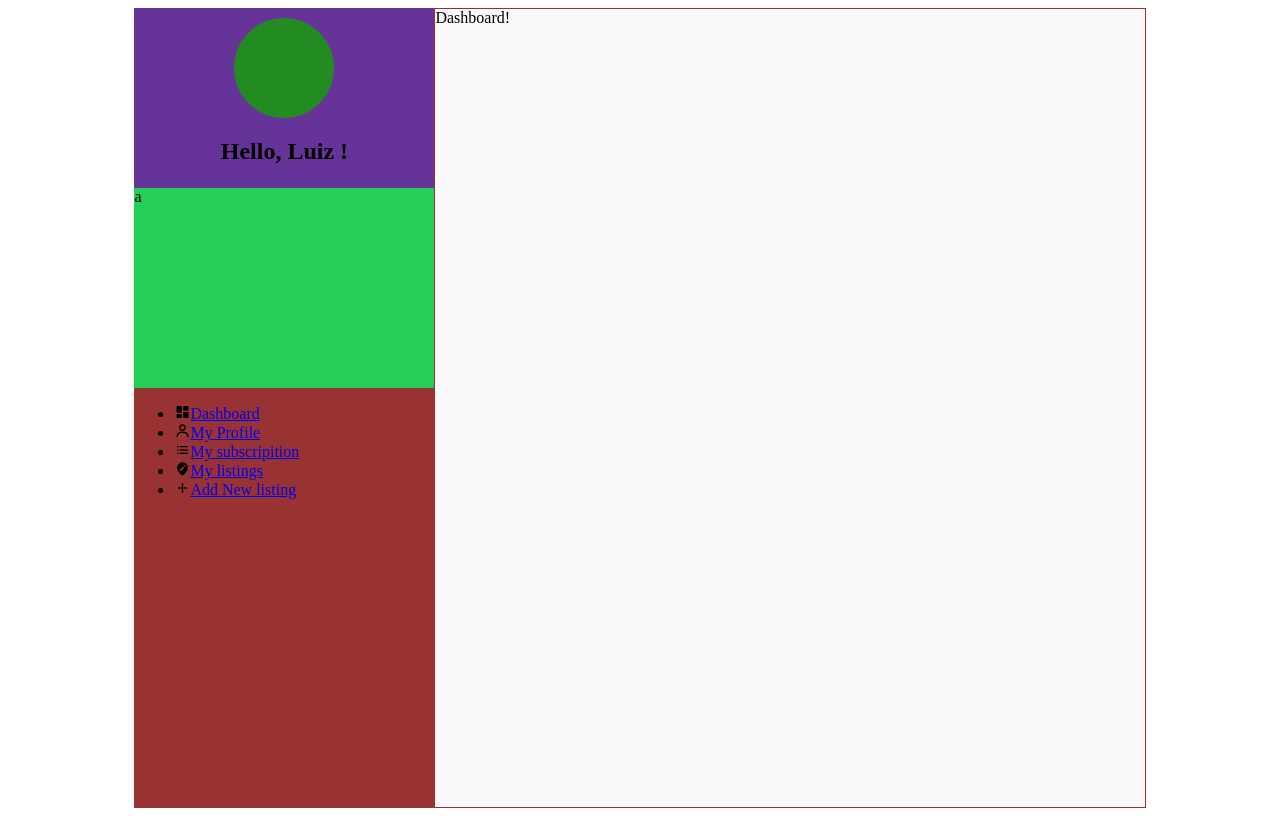
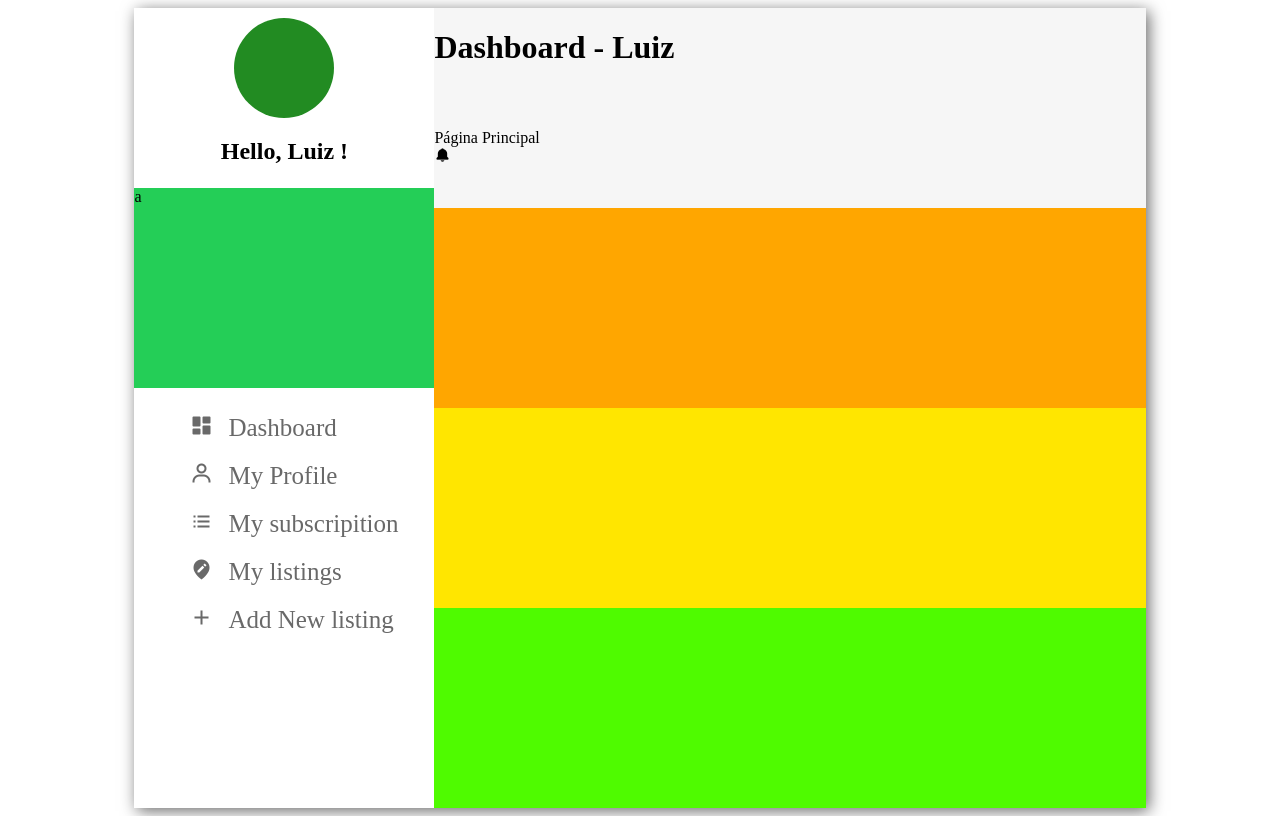
Before and after one commit to Lfbolognin/FRAMEWORKS, an Angular app in the folder my-app/: page /dashboard in a window 1280 px wide. Built offline with nearby package versions, Linux system fonts and the light colour scheme.

Commit message:
Add files via upload

```diff
--- a/my-app/src/app/components/dashboard/dashboard.component.css
+++ b/my-app/src/app/components/dashboard/dashboard.component.css
@@ -1,25 +1,18 @@
-.container{
+.container {
   margin: 0 auto;
   width: 80%;
   height: 100vh;
   display: grid;
   grid-template-columns: 300px 1fr;
+  box-shadow: 3px 3px 15px #696969;
 }
 
-
-
-.content{
-    background: #fafafd;
-    border: 1px solid brown;
-}
-
-.user_info{
+.user_info {
   display: grid;
   grid-template-rows: 180px 200px 1fr;
 }
 
-.profile{
-background: rebeccapurple;
+.profile {
   display: grid;
   grid-template-rows: auto auto;
   justify-content: center;
@@ -27,21 +20,56 @@ justify-items: center;
   padding: 10px;
 }
 
-
-
-.profile .img{
-
+.profile .img {
   width: 100px;
   height: 100px;
   background: forestgreen;
   border-radius: 50%;
 }
 
-
-.member{
+.member {
   background: rgb(36, 206, 87);
 }
 
-.menu{
-        background: rgb(153, 51, 51);
+.user_info .menu li {
+  list-style: none;
+  padding: 10px 15px;
+
 }
+li:hover{
+    border-radius: 8px;
+    background-color: #e0dada;
+    transition: 0.5s;
+    opacity: 0.7;
+}
+
+.user_info .menu li i {
+  color: #696969;
+  font-size: 24px;
+  margin-right: 15px;
+}
+
+.user_info .menu li a {
+  color: #696969;
+  font-size: 25px;
+  text-decoration: none;
+}
+
+.content {
+  display: grid;
+  grid-template-rows: 1fr 1fr 1fr 1fr;
+  background: #f6f6f6;
+}
+.content .box-1 {
+    display: grid;
+
+}
+.content .box-2 {
+  background: rgb(255, 166, 0);
+}
+.content .box-3 {
+  background: rgb(255, 230, 0);
+}
+.content .box-4 {
+  background: rgb(79, 251, 0);
+}
--- a/my-app/src/app/components/dashboard/dashboard.component.html
+++ b/my-app/src/app/components/dashboard/dashboard.component.html
@@ -10,34 +10,44 @@
     <div class="menu">
       <ul>
         <li>
-                <i class='bx bxs-dashboard'></i>
+          <i class="bx bxs-dashboard"></i>
           <a href="#">Dashboard</a>
         </li>
         <li>
-                <i class='bx bx-user'></i>
+          <i class="bx bx-user"></i>
           <a href="#">My Profile</a>
         </li>
         <li>
-                <i class='bx bx-list-ul'></i>
+          <i class="bx bx-list-ul"></i>
           <a href="#">My subscripition</a>
         </li>
         <li>
-                <i class='bx bxs-edit-location'></i>
+          <i class="bx bxs-edit-location"></i>
           <a href="#">My listings</a>
         </li>
         <li>
-                <i class='bx bx-plus'></i>
+          <i class="bx bx-plus"></i>
           <a href="#">Add New listing</a>
         </li>
       </ul>
-
-
-
-
+    </div>
   </div>
 
+  <div class="content">
+    <div class="box-1">
+      <h1>Dashboard - {{ user }}</h1>
+
+      <div class="header-r">
+        <div class="page">
+        <span>Página Principal</span>
       </div>
-
-
-  <div class="content">Dashboard!</div>
+      <div class="bell">
+        <i class="bx bxs-bell"></i>
       </div>
+    </div>
+</div>
+    <div class="box-2"></div>
+    <div class="box-3"></div>
+    <div class="box-4"></div>
+  </div>
+</div>
--- a/my-app/src/app/components/dashboard/dashboard.component.ts
+++ b/my-app/src/app/components/dashboard/dashboard.component.ts
@@ -6,5 +6,5 @@ import { Component } from '@angular/core';
   styleUrls: ['./dashboard.component.css']
 })
 export class DashboardComponent {
-
+  user = "Luiz"
 }
```
Lines whose indentation alone changed are shown as unchanged.
